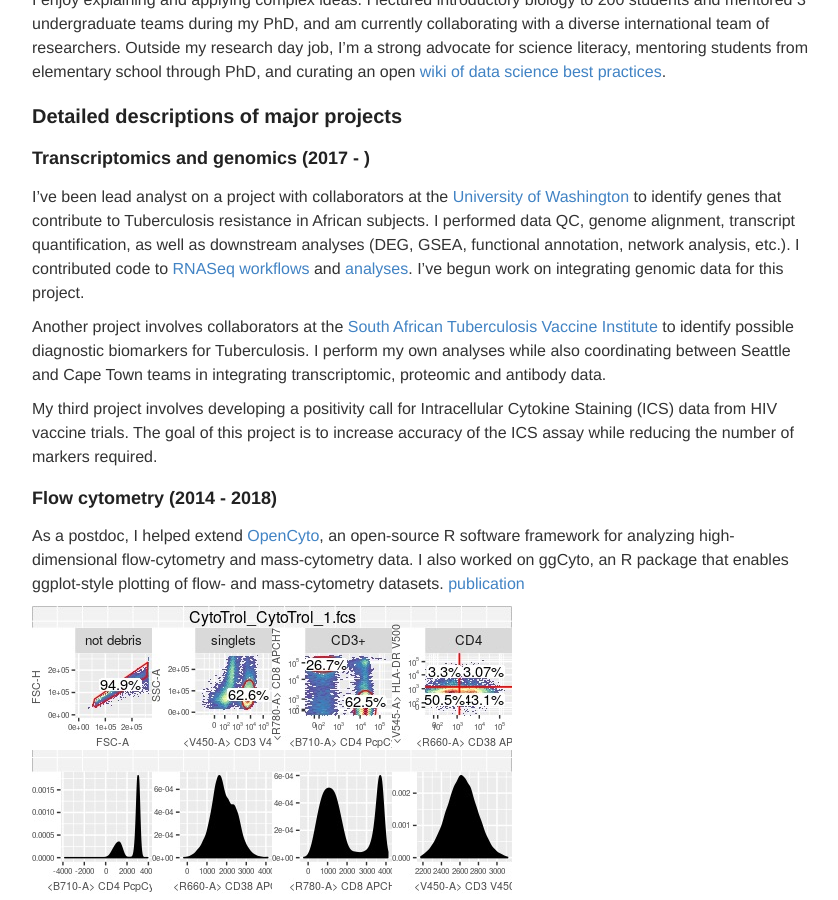
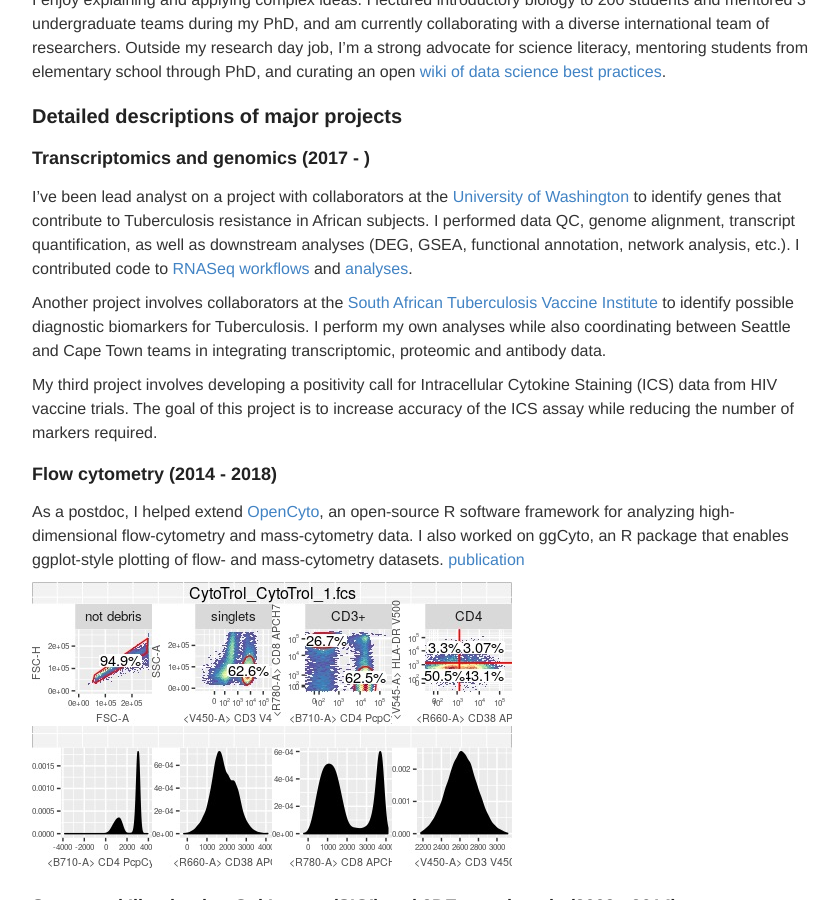
Before and after one commit to ptvan/ptvan.github.io, a Jekyll site: the page built from research.md, in a window 1280 px wide and 900 px high, scrolled down 476 px. Shown: the whole window, without its empty margins (218-1056 px from the left). Built offline with Jekyll 4.4.1, drawn with Linux system fonts in a browser that asks for light colours.

Commit message:
minor updates

```diff
--- a/research.md
+++ b/research.md
@@ -18,7 +18,7 @@ I enjoy explaining and applying complex ideas. I lectured introductory biology t
 
 ### Transcriptomics and genomics (2017 - )
 
-I've been lead analyst on a project with collaborators at the [University of Washington](https://www.washington.edu/) to identify genes that contribute to Tuberculosis resistance in African subjects. I performed data QC, genome alignment, transcript quantification, as well as downstream analyses (DEG, GSEA, functional annotation, network analysis, etc.). I contributed code to [RNASeq workflows](https://github.com/rglab/rnaseqpipeliner) and [analyses](https://github.com/ptvan/r-snippets). I've begun work on integrating genomic data for this project.
+I've been lead analyst on a project with collaborators at the [University of Washington](https://www.washington.edu/) to identify genes that contribute to Tuberculosis resistance in African subjects. I performed data QC, genome alignment, transcript quantification, as well as downstream analyses (DEG, GSEA, functional annotation, network analysis, etc.). I contributed code to [RNASeq workflows](https://github.com/rglab/rnaseqpipeliner) and [analyses](https://github.com/ptvan/r-snippets).
 
 Another project involves collaborators at the [South African Tuberculosis Vaccine Institute](http://www.satvi.uct.ac.za/) to identify possible diagnostic biomarkers for Tuberculosis. I perform my own analyses while also coordinating between Seattle and Cape Town teams in integrating transcriptomic, proteomic and antibody data.
 
```
